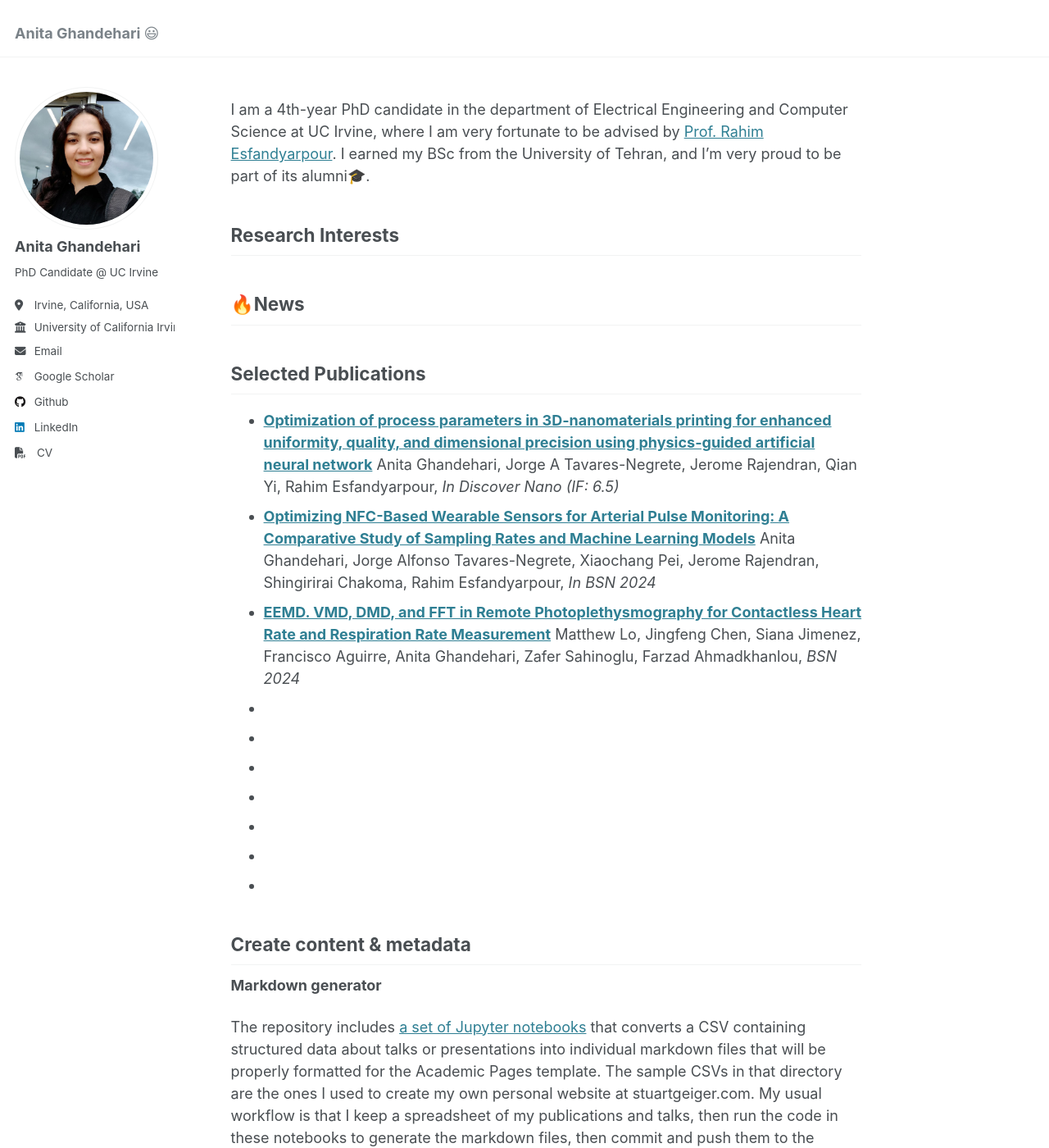
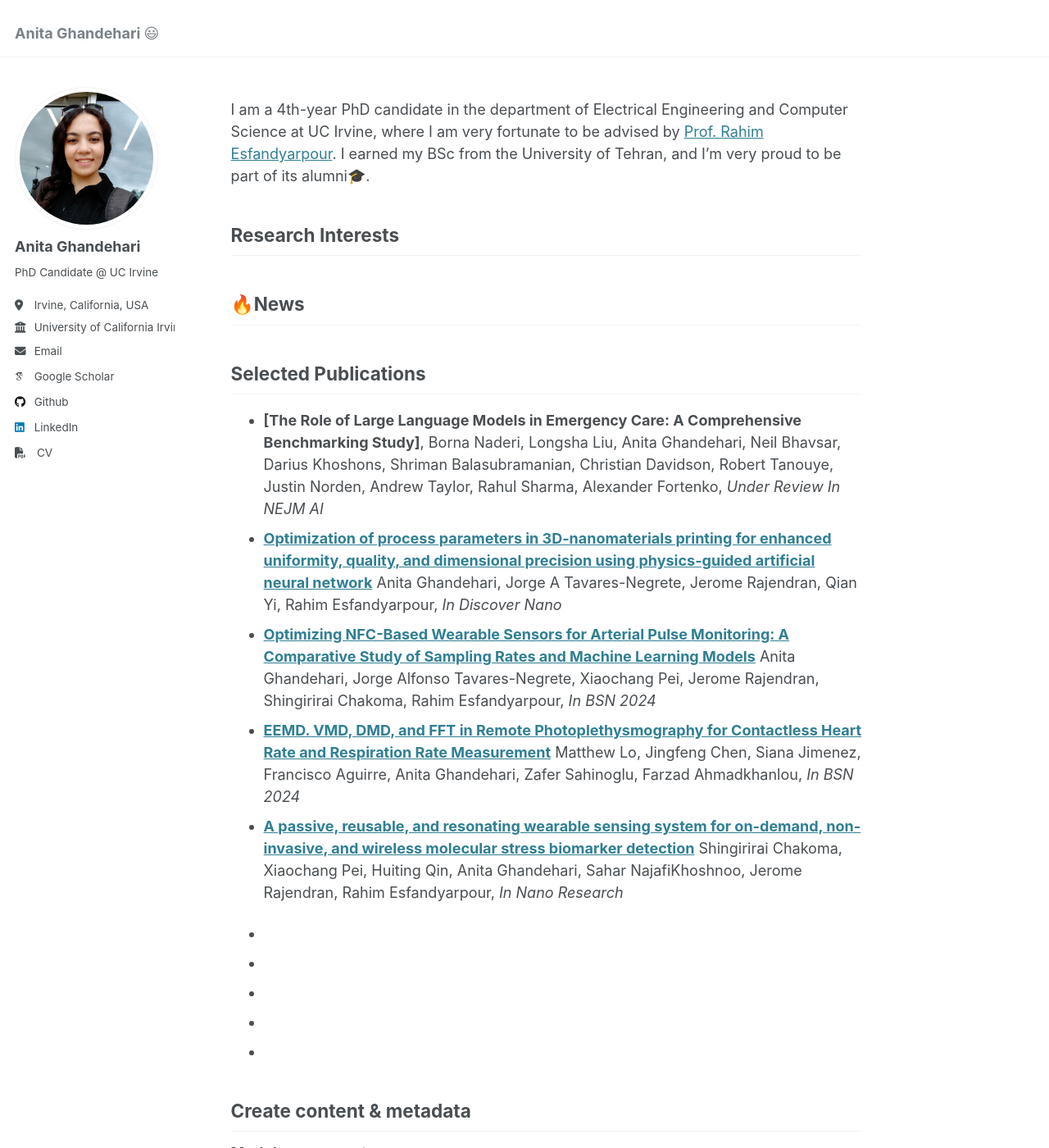
Before and after one commit to AnitaGhandehari/AnitaGhandehari.github.io, a Jekyll site: the page built from _pages/about.md, in a window 1280 px wide and 1400 px high. Shown: the whole window at 82% size. Built offline with Jekyll 4.4.1, drawn with Linux system fonts in a browser that asks for light colours; some web fonts are replaced.

Commit message:
Update about.md

```diff
--- a/_pages/about.md
+++ b/_pages/about.md
@@ -16,14 +16,16 @@ Research Interests
 
 Selected Publications
 ------
+- **[The Role of Large Language Models in Emergency Care: A Comprehensive Benchmarking Study]**, Borna Naderi, Longsha Liu, Anita Ghandehari, Neil Bhavsar, Darius Khoshons, Shriman Balasubramanian, Christian Davidson, Robert Tanouye, Justin Norden, Andrew Taylor, Rahul Sharma, Alexander Fortenko, _Under Review In NEJM AI_
 - **[Optimization of process parameters in 3D-nanomaterials printing for enhanced uniformity, quality, and dimensional precision using physics-guided artificial neural network](https://scholar.google.com/citations?view_op=view_citation&hl=en&user=D10CZPQAAAAJ&sortby=pubdate&citation_for_view=D10CZPQAAAAJ:Tyk-4Ss8FVUC)**
-  Anita Ghandehari, Jorge A Tavares-Negrete, Jerome Rajendran, Qian Yi, Rahim Esfandyarpour, _In Discover Nano (IF: 6.5)_
+  Anita Ghandehari, Jorge A Tavares-Negrete, Jerome Rajendran, Qian Yi, Rahim Esfandyarpour, _In Discover Nano_
 - **[Optimizing NFC-Based Wearable Sensors for Arterial Pulse Monitoring: A Comparative Study of Sampling Rates and Machine Learning Models](https://ieeexplore.ieee.org/abstract/document/10780749/)**
   Anita Ghandehari, Jorge Alfonso Tavares-Negrete, Xiaochang Pei, Jerome Rajendran, Shingirirai Chakoma, Rahim Esfandyarpour, _In BSN 2024_
 - **[EEMD. VMD, DMD, and FFT in Remote Photoplethysmography for Contactless Heart Rate and Respiration Rate Measurement](https://scholar.google.com/citations?view_op=view_citation&hl=en&user=D10CZPQAAAAJ&sortby=pubdate&citation_for_view=D10CZPQAAAAJ:IjCSPb-OGe4C)**
-  Matthew Lo, Jingfeng Chen, Siana Jimenez, Francisco Aguirre, Anita Ghandehari, Zafer Sahinoglu, Farzad Ahmadkhanlou, _BSN 2024_
-- **[]()**
-- **[]()**
+  Matthew Lo, Jingfeng Chen, Siana Jimenez, Francisco Aguirre, Anita Ghandehari, Zafer Sahinoglu, Farzad Ahmadkhanlou, _In BSN 2024_
+- **[A passive, reusable, and resonating wearable sensing system for on-demand, non-invasive, and wireless molecular stress biomarker detection](https://scholar.google.com/citations?view_op=view_citation&hl=en&user=D10CZPQAAAAJ&sortby=pubdate&citation_for_view=D10CZPQAAAAJ:u5HHmVD_uO8C)**
+  Shingirirai Chakoma, Xiaochang Pei, Huiting Qin, Anita Ghandehari, Sahar NajafiKhoshnoo, Jerome Rajendran, Rahim Esfandyarpour, _In Nano Research_
+
 - **[]()**
 - **[]()**
 - **[]()**
```
